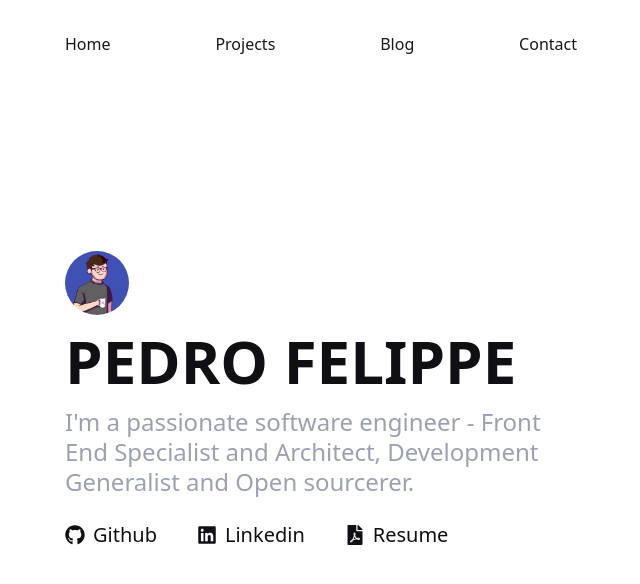
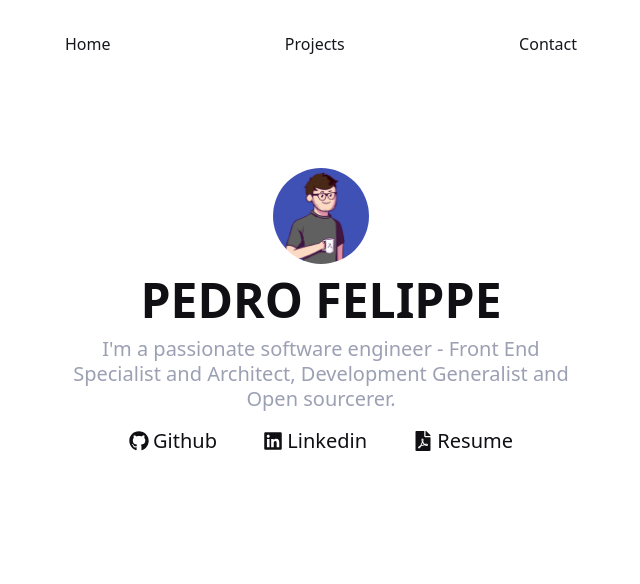
Before and after one commit to pefelippe/Portfolio, a Next.js app: page / in a window 1280 px wide. Shown: the top 584 px of the page, without its empty margins (319-959 px from the left). Built offline with nearby package versions, Linux system fonts and the light colour scheme.

Commit message:
ajustes de css :D

```diff
--- a/pages/_app.tsx
+++ b/pages/_app.tsx
@@ -13,7 +13,7 @@ export default function App({ Component, pageProps }: AppProps) {
   return (
     <div
       className={`
-    overflow-x-hidden overflow-y-scroll min-w-full h-screen min-h-[300px]
+    overflow-x-hidden overflow-y-scroll min-w-3xl h-screen min-h-[300px] mx-auto
     scrollbar scrollbar-track-gray-400/20 scrollbar-thumb-[#5865f2]/80
      font-sans text-gray-900
      snap-mandatory snap-y
--- a/pages/blog/index.tsx
+++ /dev/null
@@ -1,21 +0,0 @@
-import { motion } from "framer-motion";
-import React from "react";
-
-type Props = {};
-
-function Blog({}: Props) {
-  return (
-    <motion.div
-      initial={{ opacity: 0, y: 50 }}
-      whileInView={{ opacity: 1, y: 0 }}
-      transition={{ duration: 0.5 }}
-      className="component"
-    >
-      <h2 className="font-bold text-[3rem] md:text-[3.5rem] xl:text-[4.5rem] leading-[1.2] flex w-full">
-        Writing about development, business, and personal life experiences.
-      </h2>
-    </motion.div>
-  );
-}
-
-export default Blog;
--- a/pages/contact.tsx
+++ b/pages/contact.tsx
@@ -7,10 +7,10 @@ import MessageForm from "../src/components/MessageForm";
 function Contact() {
   return (
     <motion.div
-      className="min-h-screen text-xl w-full max-w-xl mx-auto text-start
+      className="min-h-[90vh] text-xl w-full max-w-xl mx-auto text-center
       flex flex-col justify-center gap-6 px-8 "
     >
-      <h1 className="font-thin text-2xl  leading-tight text-gray-100 ">
+      <h1 className="font-thin text-4xl  leading-tight text-gray-100 ">
         Feel free to reach me.
       </h1>
       <MessageForm name={""} email={""} subject={""} message={""} />
--- a/pages/index.tsx
+++ b/pages/index.tsx
@@ -1,12 +1,43 @@
+import { motion } from "framer-motion";
+import { FaFilePdf, FaGithub, FaLinkedin } from "react-icons/fa";
 
-import { motion } from "framer-motion";
-
+import AnimatedBtn from "../src/components/animated/AnimatedBtn";
 import About from "../src/content/About";
 
 export default function Home() {
   return (
-    <motion.div className=" flex flex-col text-center max-w-xl mx-auto px-8 ">
+    <motion.div className=" flex flex-col text-center max-w-xl mx-auto px-8 gap-4 py-20">
       <About />
+
+      <div className="w-full  flex text-xl justify-between max-w-sm mx-auto  items-center font-normal">
+        <AnimatedBtn className="" href="https://github.com/pefelippe">
+          <div className=" flex gap-1 items-center w-full transition-all hover:text-blue">
+            <FaGithub /> Github
+          </div>
+        </AnimatedBtn>
+
+        <AnimatedBtn
+          className=""
+          href="https://www.linkedin.com/in/pedro-felippe/"
+        >
+          <div
+            className="  flex gap-1 items-center
+             transition-all  hover:text-blue"
+          >
+            <FaLinkedin /> Linkedin
+          </div>
+        </AnimatedBtn>
+        <AnimatedBtn
+          href="https://docs.google.com/document/d/1xl45doLPK-BEZ-yLpfr7KnODSTqEJWweH2MzCqTf1S0/edit"
+          className=" flex gap-1 items-center
+          transition-all  hover:text-blue"
+        >
+          <>
+            <FaFilePdf />
+            <p>Resume</p>
+          </>
+        </AnimatedBtn>
+      </div>
     </motion.div>
   );
 }
--- a/src/components/SocialLinks.tsx
+++ /dev/null
@@ -1,44 +0,0 @@
-import React from "react";
-import { FaFilePdf, FaGithub, FaLinkedinIn } from "react-icons/fa";
-
-import AnimatedBtn from "./animated/AnimatedBtn";
-
-type Props = {};
-
-export default function SocialLinks({}: Props) {
-  return (
-    <div
-      className="max-lg:hidden  fixed p-4 top-[35%] left-0 rounded-r-xl flex flex-col gap-8 w-fit
-    text-white items-center text-xl text-black max-w-xl bg-gray-700 "
-    >
-      <AnimatedBtn className="" href="https://github.com/pefelippe">
-        <div className=" flex gap-3 items-center w-full font-semibold transition-all hover:text-blue">
-          <FaGithub className="h-10 w-10" />
-          Github
-        </div>
-      </AnimatedBtn>
-
-      <AnimatedBtn
-        className=""
-        href="https://www.linkedin.com/in/pedro-felippe/"
-      >
-        <div
-          className="  flex gap-3 items-center
-          font-semibold transition-all  hover:text-blue"
-        >
-          <FaLinkedinIn className="h-10 w-10 " />
-          Linkedin
-        </div>
-      </AnimatedBtn>
-
-      <AnimatedBtn className="" href="https://resume.io/r/m2cn8pnqu">
-        <div
-          className="  flex gap-3 items-center
-          font-semibold transition-all  hover:text-blue"
-        >
-          <FaFilePdf className="h-10 w-10" />
-        </div>
-      </AnimatedBtn>
-    </div>
-  );
-}
--- a/src/components/Socials.tsx
+++ /dev/null
@@ -1,17 +0,0 @@
-import { motion } from "framer-motion";
-import React from "react";
-import { FaFilePdf, FaGithub, FaLinkedinIn } from "react-icons/fa";
-
-import AnimatedBtn from "./animated/AnimatedBtn";
-
-type Props = {};
-
-function Socials({}: Props) {
-  return (
-    <motion.div className=" flex justify-center gap-6 items-center font-light ">
-
-    </motion.div>
-  );
-}
-
-export default Socials;
--- a/src/components/layout/Header.tsx
+++ b/src/components/layout/Header.tsx
@@ -1,22 +1,16 @@
 import { motion } from "framer-motion";
+import Link from "next/link";
 import React from "react";
-
-import Link from "next/link";
-import AnimatedBtn from "../animated/AnimatedBtn";
-import { FaFilePdf, FaGithub, FaLinkedin } from "react-icons/fa";
 
 const Navbar = () => {
   return (
-    <motion.nav className="absolute  p-8 text-gray-850  mx-auto font-light flex max-md:px-8 right-0 left-0 max-w-xl w-full">
+    <motion.nav className="  p-8 text-gray-850  mx-auto font-light flex max-md:px-8 right-0 left-0 max-w-xl w-full">
       <nav className="justify-between w-full flex">
         <Link target="" href="/">
           Home
         </Link>
-        <Link target="" href="/">
+        <Link target="" href="/projects">
           Projects
-        </Link>
-        <Link target="" href="/">
-          Blog
         </Link>
         <Link target="" href="/contact">
           Contact
--- a/src/content/About.tsx
+++ b/src/content/About.tsx
@@ -1,62 +1,29 @@
 /* eslint-disable react/no-unescaped-entities */
 import { motion } from "framer-motion";
 import React from "react";
-import { FaFilePdf, FaGithub, FaLinkedin } from "react-icons/fa";
-
-import AnimatedBtn from "../components/animated/AnimatedBtn";
 
 export default function About() {
   return (
     <motion.div
-      className="min-h-screen  font-light flex w-full  text-start max-w-2xl mx-auto
+      className=" font-light flex w-full  text-center mx-auto
       flex-col items-center  justify-center leading-[1.3] gap-4"
     >
-      <div className="flex flex-col gap-4 items-start">
+      <div className="flex flex-col gap-3 items-center">
         <motion.img
           whileHover={{
             scale: 1.1,
             transition: { duration: 0.1 },
           }}
           alt="project-img "
-          className="rounded-full w-16 h-16"
+          className="rounded-full w-24 h-24"
           src="assets/avatar-pdr.png"
         />
-        <p className=" text-6xl  font-bold uppercase  ">Pedro Felippe</p>
-        <h1 className="font-thin text-2xl  leading-tight text-gray-100">
+        <p className=" text-5xl  font-bold uppercase  ">Pedro Felippe</p>
+        <h1 className="font-thin text-xl  leading-tight text-gray-100">
           I'm a passionate software engineer - Front End Specialist and
           Architect, Development Generalist and Open sourcerer.
         </h1>
       </div>
-
-      <div className="w-full font-medium flex text-xl gap-10 max-w-xl pt-2 items-center ">
-        <AnimatedBtn className="" href="https://github.com/pefelippe">
-          <div className=" flex gap-2 items-center w-full transition-all hover:text-blue">
-            <FaGithub /> Github
-          </div>
-        </AnimatedBtn>
-
-        <AnimatedBtn
-          className=""
-          href="https://www.linkedin.com/in/pedro-felippe/"
-        >
-          <div
-            className="  flex gap-2 items-center
-             transition-all  hover:text-blue"
-          >
-            <FaLinkedin /> Linkedin
-          </div>
-        </AnimatedBtn>
-        <AnimatedBtn
-          href="https://docs.google.com/document/d/1xl45doLPK-BEZ-yLpfr7KnODSTqEJWweH2MzCqTf1S0/edit"
-          className=" flex gap-2 items-center
-          transition-all  hover:text-blue"
-        >
-          <>
-            <FaFilePdf />
-            <p>Resume</p>
-          </>
-        </AnimatedBtn>
-      </div>
     </motion.div>
   );
 }
--- a/src/content/Resume.tsx
+++ /dev/null
@@ -1,22 +0,0 @@
-/* eslint-disable react/no-unescaped-entities */
-import { motion } from "framer-motion";
-import React from "react";
-import AnimatedBtn from "../components/animated/AnimatedBtn";
-import { FaFilePdf } from "react-icons/fa";
-
-export default function Resume() {
-  return (
-    <motion.div className="w-full justify-center items-center flex flex-col">
-      <a
-        // open a new tab
-        target="_blank"
-        href="https://docs.google.com/document/d/1xl45doLPK-BEZ-yLpfr7KnODSTqEJWweH2MzCqTf1S0/edit"
-        className="w-fit border-gray-850 hover:border-white flex gap-2 items-center px-10 py-4 rounded bg-gray-850
-          font-semibold transition-opacity  text-white  text-xl hover:underline"
-        rel="noreferrer"
-      >
-        <p>View resume</p>
-      </a>
-    </motion.div>
-  );
-}
```
